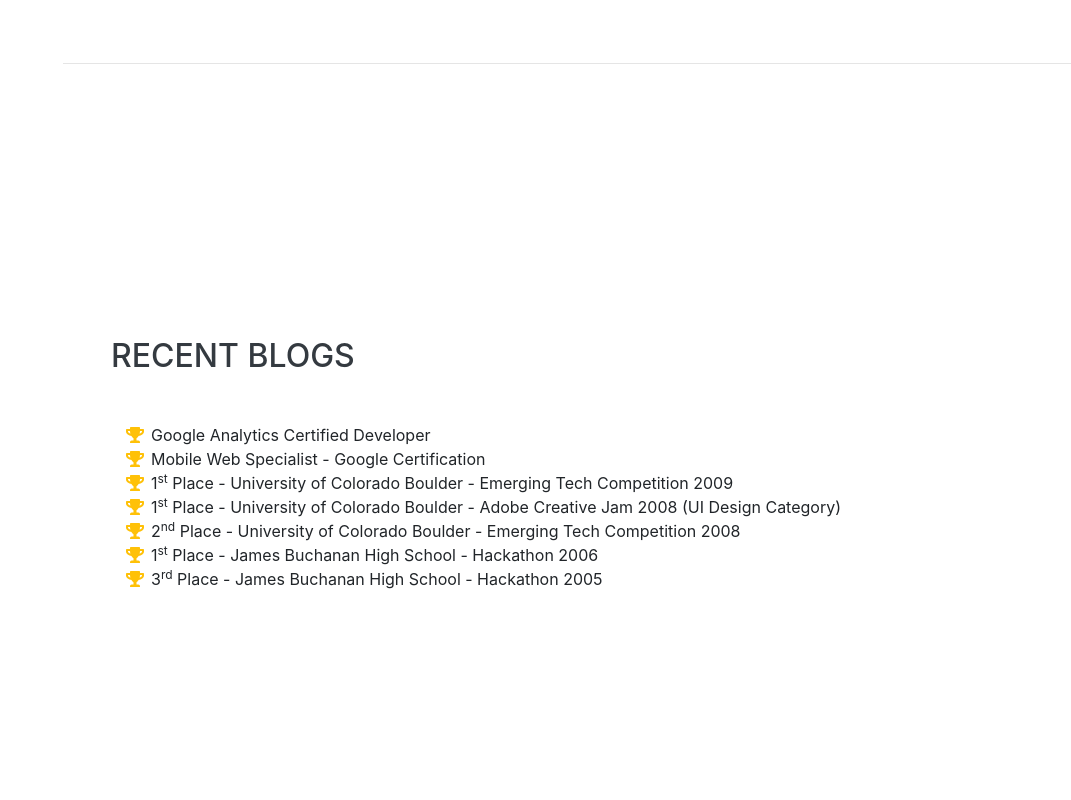
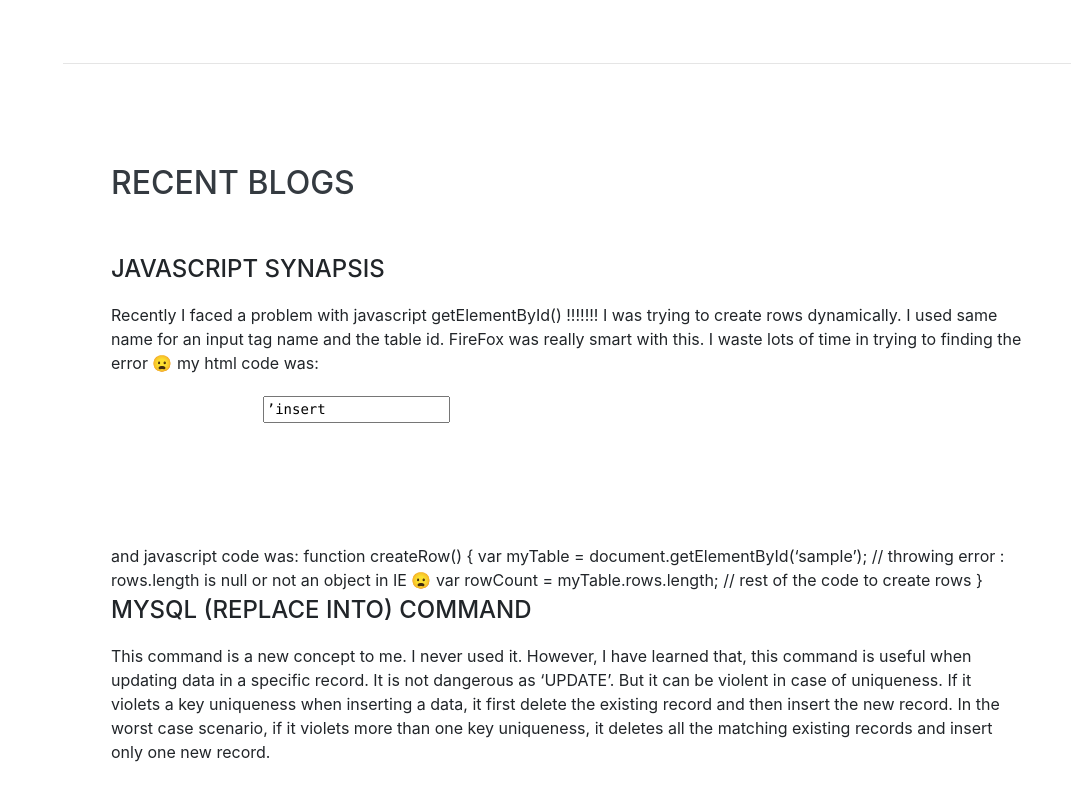
Before and after one commit to sakira/sakira.github.io, a website with bundled scripts: page index.html in a window 1280 px wide. Shown: the part 5022-5822 px from the top of the page, without its empty margins (209-1280 px from the left). Built offline with nearby package versions, Linux system fonts and the light colour scheme; a web font is replaced by a local one.

Commit message:
myprofile blogs

```diff
--- a/index.html
+++ b/index.html
@@ -324,34 +324,50 @@
     <section class="resume-section p-3 p-lg-5 d-flex align-items-center" id="blogs">
       <div class="w-100">
         <h2 class="mb-5">Recent blogs</h2>
-        <ul class="fa-ul mb-0">
-          <li>
-            <i class="fa-li fa fa-trophy text-warning"></i>
-            Google Analytics Certified Developer</li>
-          <li>
-            <i class="fa-li fa fa-trophy text-warning"></i>
-            Mobile Web Specialist - Google Certification</li>
-          <li>
-            <i class="fa-li fa fa-trophy text-warning"></i>
-            1<sup>st</sup>
-            Place - University of Colorado Boulder - Emerging Tech Competition 2009</li>
-          <li>
-            <i class="fa-li fa fa-trophy text-warning"></i>
-            1<sup>st</sup>
-            Place - University of Colorado Boulder - Adobe Creative Jam 2008 (UI Design Category)</li>
-          <li>
-            <i class="fa-li fa fa-trophy text-warning"></i>
-            2<sup>nd</sup>
-            Place - University of Colorado Boulder - Emerging Tech Competition 2008</li>
-          <li>
-            <i class="fa-li fa fa-trophy text-warning"></i>
-            1<sup>st</sup>
-            Place - James Buchanan High School - Hackathon 2006</li>
-          <li>
-            <i class="fa-li fa fa-trophy text-warning"></i>
-            3<sup>rd</sup>
-            Place - James Buchanan High School - Hackathon 2005</li>
-        </ul>
+
+        <div class="subheading mb-3">Javascript synapsis</div>
+        <div>Recently I faced a problem with javascript getElementById()
+          !!!!!!! I was trying to create rows dynamically.
+          I used same name for an input tag name and the table id.
+          FireFox was really smart with this. I waste lots of time in trying to finding the error 😦
+          my html code was:
+          <blockquote>
+              <pre>
+                <code>
+                  <input type=’button’ name=’sample’ value=’insert Row’ onclick=’createRow();’ />
+
+                  <table id=sample>
+
+                  </table>
+                </code>
+              </pre>
+          </blockquote>
+                and javascript code was:
+
+                function createRow()
+
+                {
+
+                var myTable = document.getElementById(‘sample’);
+
+                // throwing error : rows.length is null or not an object in IE 😦
+
+                var rowCount = myTable.rows.length;
+
+                // rest of the code to create rows
+
+                }
+        </div>
+
+        <div class="subheading mb-3">MySQL (replace into) command</div>
+        <div>This command is a new concept to me. I never used it.
+          However, I have learned that, this command is useful when updating data in a specific record.
+          It is not dangerous as ‘UPDATE’. But it can be violent in case of uniqueness.
+          If it violets a key uniqueness when inserting a data,
+          it first delete the existing record and then insert the new record.
+          In the worst case scenario, if it violets more than one key uniqueness, it deletes all the matching
+          existing records and insert only one new record.
+        </div>
       </div>
     </section>
 
```
